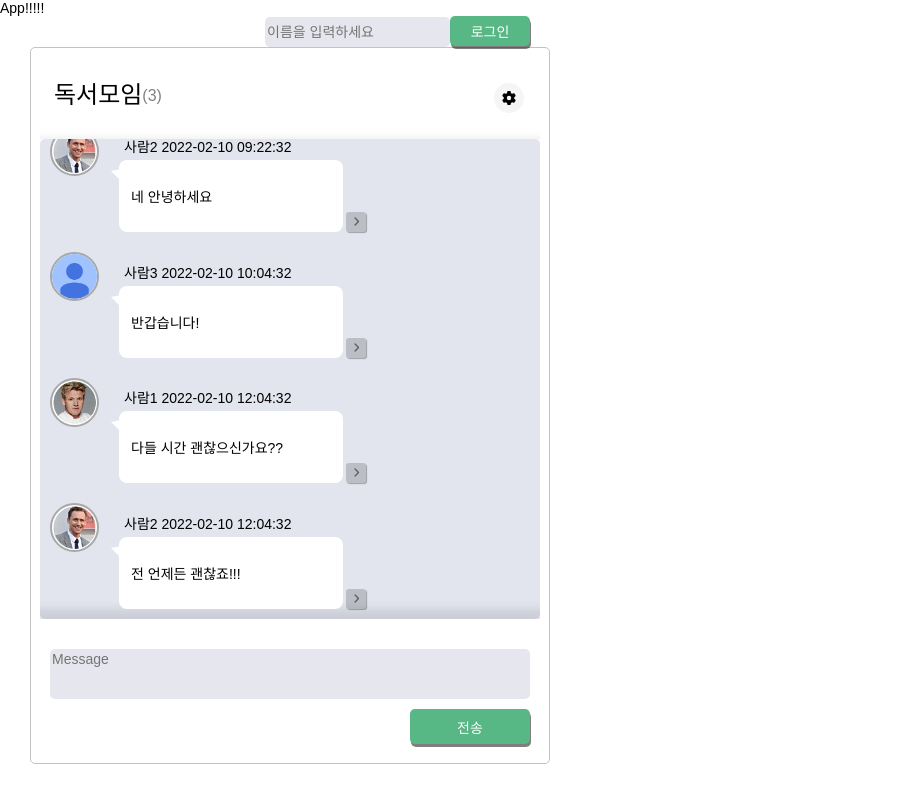
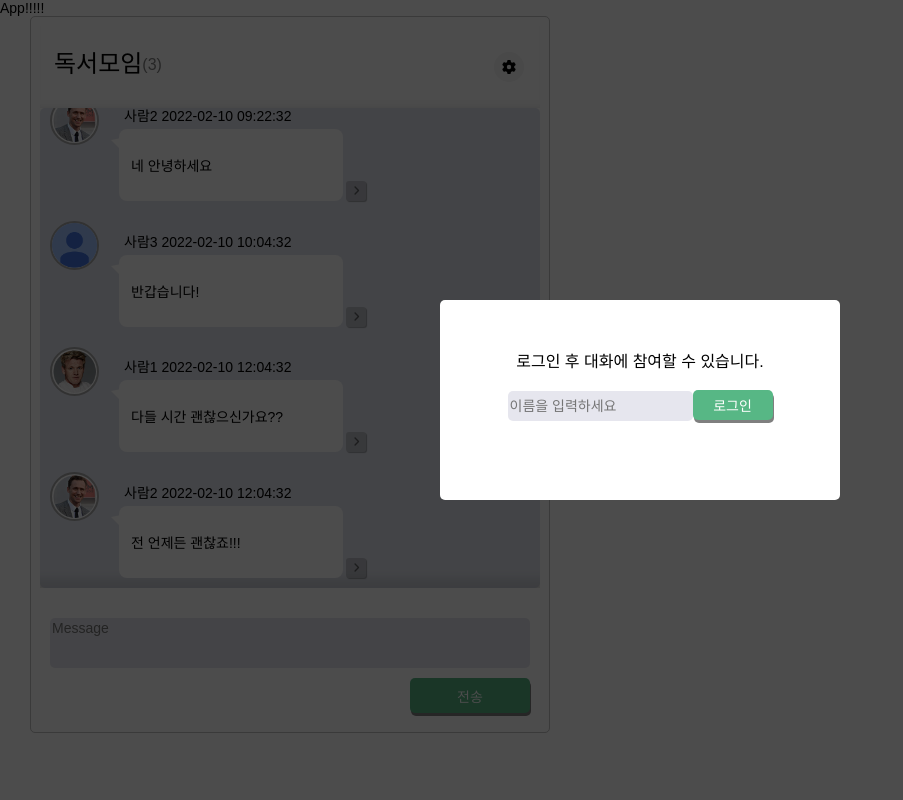
Before and after one commit to WongueShin/2ndweek-swit-task, a React (Create React App) app: page / in a window 1280 px wide. Shown: the whole page, without its empty margins (0-903 px from the left). Built offline with nearby package versions, Linux system fonts and the light colour scheme.

Commit message:
Style: Login 모달창 수정

```diff
--- a/src/Components/Login/index.Login.tsx
+++ b/src/Components/Login/index.Login.tsx
@@ -1,4 +1,4 @@
-import React, { useState, ChangeEvent } from 'react';
+import React, { useState, ChangeEvent, useEffect } from 'react';
 import { useSelector, useDispatch } from 'react-redux';
 import { RootState } from '../../Redux/index.Redux';
 import { onLogin, onLogout } from '../../Redux/user.Redux';
@@ -27,9 +27,13 @@ const Login = () => {
 
   return (
     <>
-      <S.LoginContainer>
       {user.isLogin === false ? (
         <>
+          <S.LoginBackground>
+            <S.LoginContainer>
+              <S.LoginInfoSpan>
+                로그인 후 대화에 참여할 수 있습니다.
+              </S.LoginInfoSpan>
               <S.LoginForm onSubmit={handleOnSubmit}>
                 <S.NameInput
                   name="userNameInput"
@@ -39,15 +43,18 @@ const Login = () => {
                 />
                 <S.LoginLogoutButton type="submit">로그인</S.LoginLogoutButton>
               </S.LoginForm>
+            </S.LoginContainer>
+          </S.LoginBackground>
         </>
       ) : (
         <>
+          <S.LogoutContainer>
             <S.LoginLogoutButton onClick={onLogoutClick}>
               로그아웃
             </S.LoginLogoutButton>
+          </S.LogoutContainer>
         </>
       )}
-      </S.LoginContainer>
     </>
   );
 };
--- a/src/Components/Login/style.Login.ts
+++ b/src/Components/Login/style.Login.ts
@@ -1,11 +1,12 @@
 import styled from 'styled-components';
 
-export const LoginContainer = styled.div`
+export const LogoutContainer = styled.div`
   display: flex;
   justify-content: flex-end;
   align-items: center;
   margin-left: 30px;
   width: 500px;
+  margin-bottom: 10px;
 `;
 export const NameInput = styled.input`
   height: 28px;
@@ -31,4 +32,37 @@ export const LoginLogoutButton = styled.button`
     top: 2px;
   }
 `;
-export const LoginForm = styled.form``;
+
+export const LoginBackground = styled.div`
+  position: absolute;
+  display: flex;
+  align-items: center;
+  width: 100%;
+  height: 100%;
+  top: 0;
+  left: 0;
+  background-color: rgba(0, 0, 0, 0.7);
+
+  z-index: 700;
+`;
+
+export const LoginContainer = styled.div`
+  display: flex;
+  flex-direction: column;
+  align-items: center;
+  background-color: #ffff;
+  margin: 0 auto;
+  border-radius: 5px;
+  height: 200px;
+  width: 400px;
+`;
+
+export const LoginInfoSpan = styled.span`
+  font-size: 16px;
+  line-height: 100%;
+  margin-top: 54px;
+  margin-bottom: 20px;
+`;
+export const LoginForm = styled.form`
+  margin: 0 auto;
+`;
```
Lines whose indentation alone changed are shown as unchanged.
